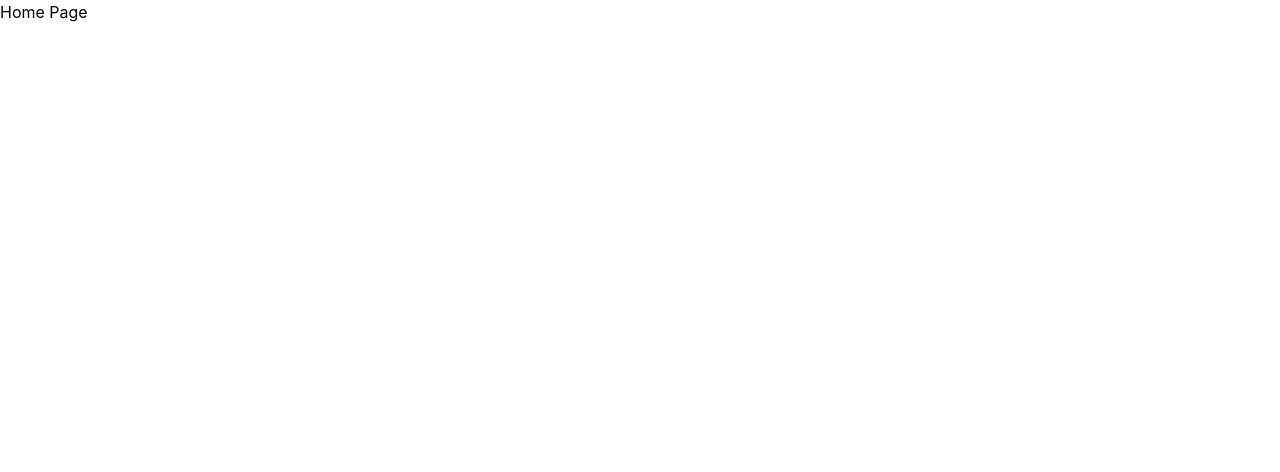
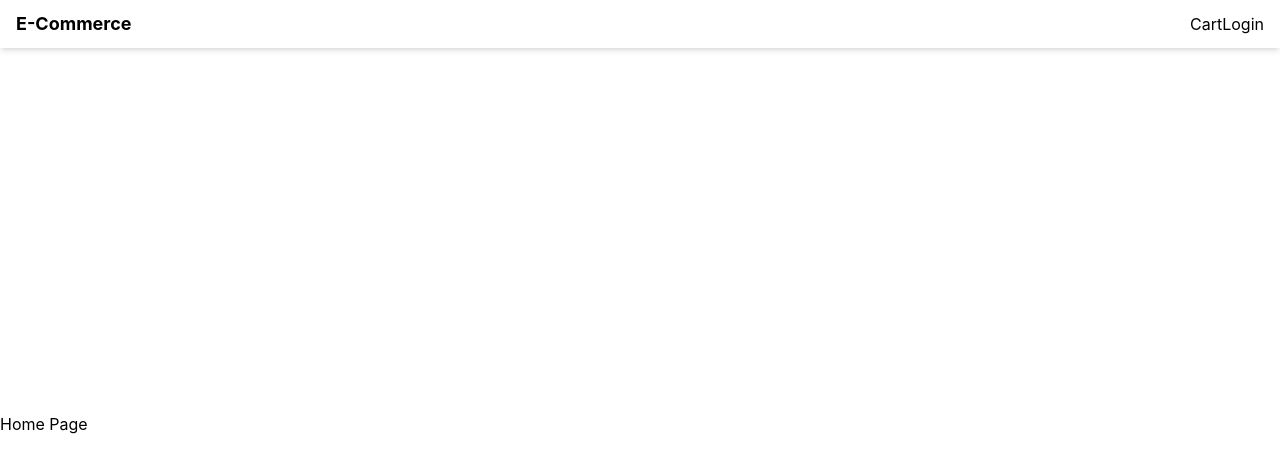
Before and after one commit to DanielMcIntyre2022/NextJS-ECommerce-Site, a Next.js app: page / in a window 1280 px wide. Shown: the top 472 px of the page. Built offline with nearby package versions, Linux system fonts and the light colour scheme.

Commit message:
initial navbar and layout setup

```diff
--- a/components/Layout.js
+++ b/components/Layout.js
@@ -1,4 +1,5 @@
 import Head from 'next/head'
+import Link from 'next/link'
 
 const Layout = ({title, children}) => {
     return (
@@ -8,9 +9,17 @@ const Layout = ({title, children}) => {
         <meta name="description" content="E-Commerce Website" />
         <link rel="icon" href="/favicon.ico" />
       </Head>
-        <div>
+        <div className='flex min-h-screen flex-col justify-between'>
             <header>
-
+                <nav className='flex h-12 items-center px-4 justify-between shadow-md'>
+                    <Link href="/">
+                        <a className='text-lg font-bold'>E-Commerce</a>
+                    </Link>
+                    <div>
+                        <Link href="/cart">Cart</Link>
+                        <Link href="/login">Login</Link>
+                    </div>
+                </nav>
             </header>
 
             <main>
--- a/package.json
+++ b/package.json
@@ -9,7 +9,7 @@
     "lint": "next lint"
   },
   "dependencies": {
-    "next": "12.3.0",
+    "next": "^12.3.0",
     "react": "18.2.0",
     "react-dom": "18.2.0"
   },
--- a/pages/index.js
+++ b/pages/index.js
@@ -2,7 +2,7 @@ import Layout from '../components/Layout'
 
 export default function Home() {
   return (
-    <Layout>
+    <Layout title="Home Page">
         Home Page
       </Layout>
   )
--- a/styles/globals.css
+++ b/styles/globals.css
@@ -1,6 +1,6 @@
 @tailwind base;
+@tailwind utilities;
 @tailwind components;
-@tailwind utilities;
 
 html,
 body {
```
Also changed, not shown: 1 other file (tests, documents, lock files or other folders).
